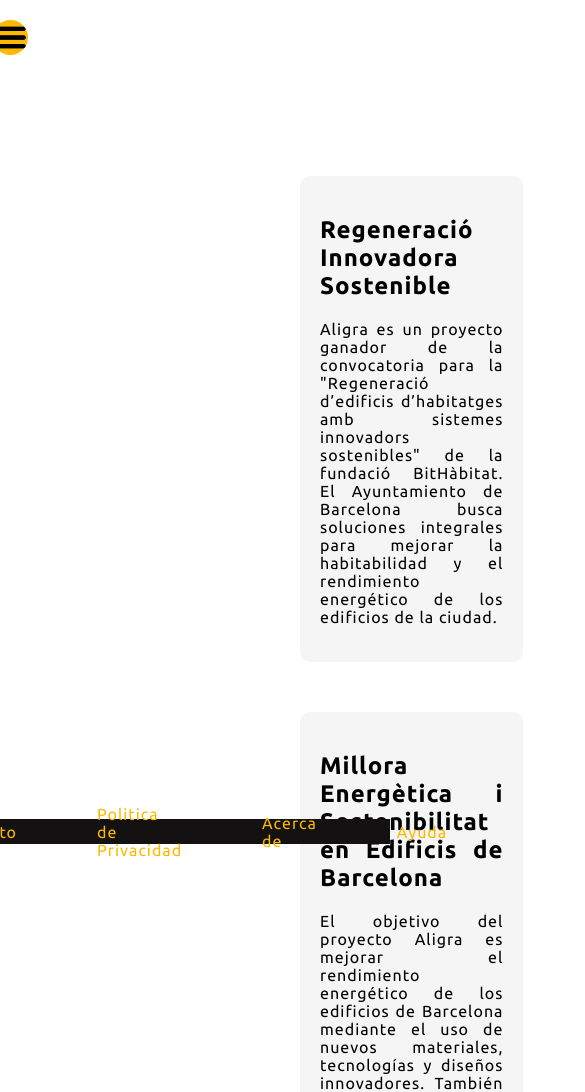
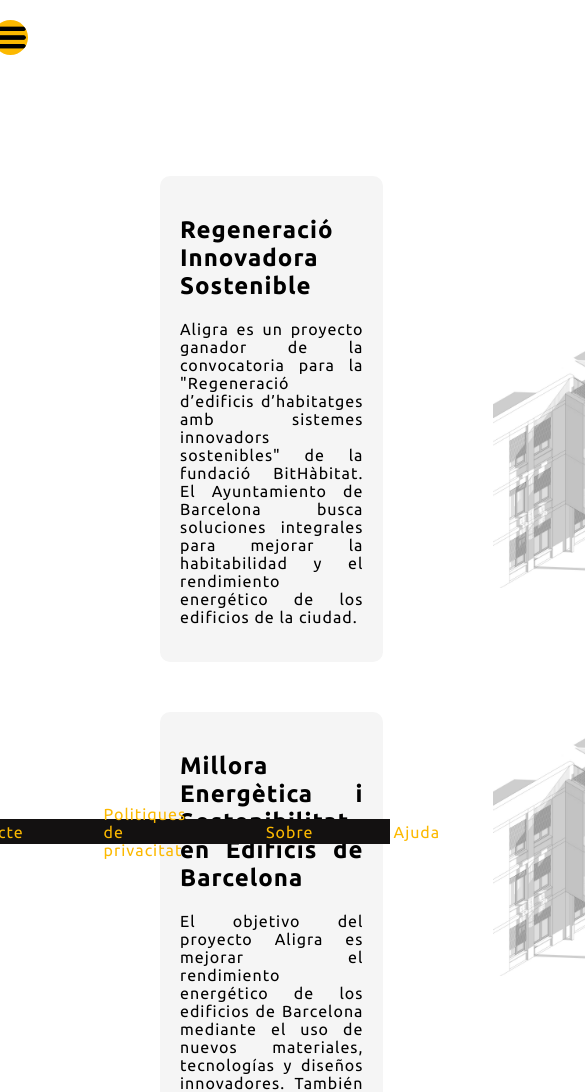
Before and after one commit to Manuraptor/amunt-p1-aligra, a SvelteKit app: page /objectiu in a window 390 px wide. Shown: the top 1092 px of the page, 585 px wide, since content can reach past the window. Built offline with nearby package versions, Linux system fonts and the light colour scheme.

Commit message:
mediaquerry objectiu

```diff
--- a/src/lib/componentes/Footer.svelte
+++ b/src/lib/componentes/Footer.svelte
@@ -4,10 +4,10 @@
 
 
 <div>
-    <p>Contacto</p>
-    <p>Politica de Privacidad</p>
-    <p>Acerca de</p>
-    <p>Ayuda</p>
+    <p>Contacte</p>
+    <p>Politiques de privacitat</p>
+    <p>Sobre</p>
+    <p>Ajuda</p>
 
 </div>
 
--- a/src/lib/componentes/Navbar.svelte
+++ b/src/lib/componentes/Navbar.svelte
@@ -103,8 +103,11 @@
     /*Version tablet*/
             @media screen and (min-width: 769px) and (max-width: 1024px){
                 nav{
-                    left:-21.5%;
-                    width: 40%;
+                    left:-40px;
+                    width: 19%;
+                }
+                nav:hover {
+                    left:-20%;
                 }
             }
     /*Version movil*/
--- a/src/routes/objectiu/+page.svelte
+++ b/src/routes/objectiu/+page.svelte
@@ -87,6 +87,47 @@
     }
 
 
+ @media screen and (min-width: 1920px) {
+
+        .container{
+            margin: 11rem;
+        }
+ }
+
+
+ /*Version Tablet*/
+ @media screen and (min-width: 769px) and (max-width: 1024px) {
+
+     .container{
+         margin-left: -150px;
+     }
+
+
+
+
+
+ }
+ /*Version movil*/
+ @media screen and (max-width: 768px) {
+        .container{
+            margin-left: -100px;
+        }
+     .cards-container{
+        width: 80vw;
+
+         margin-left: -140px;
+     }
+     .image-container{
+         width: 250px;
+         height: 250px;
+         gap: 90px;
+         margin: 550px 10px 60px;
+     }
+
+ }
+
+
+
 
 
 
```
